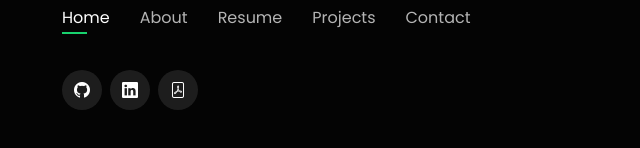
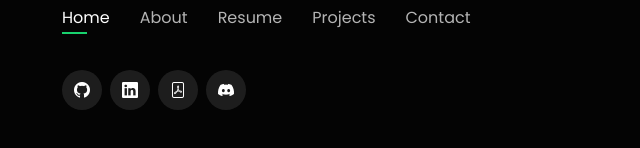
Before and after one commit to araohatkokate/portfolio-website, a plain HTML site: page index.html in a window 1280 px wide. Shown: the part 420-568 px from the top of the page, without its empty margins (20-660 px from the left). Drawn offline with nearby package versions, Linux system fonts and the light colour scheme.

Commit message:
added discord link in socials section

```diff
--- a/index.html
+++ b/index.html
@@ -62,6 +62,7 @@
         <a target="_blank" href="https://github.com/araohatkokate" class="github"><i class="bi bi-github"></i></a>
         <a target="_blank" href="https://www.linkedin.com/in/araohat-kokate-689a4b222/" class="linkedin"><i class="bi bi-linkedin"></i></a>
         <a target="_blank" href="https://drive.google.com/file/d/1Zmsh9pDFBsazsfuQl7EcDDzsJG-UPF3m/view?usp=sharing" class="file-pdf"><i class="bi bi-file-pdf"></i></a>
+        <a target="_blank" href="https://discord.com/channels/@me" class="discord"><i class="bi bi-discord"></i></a>
       </div>
 
     </div>
```
